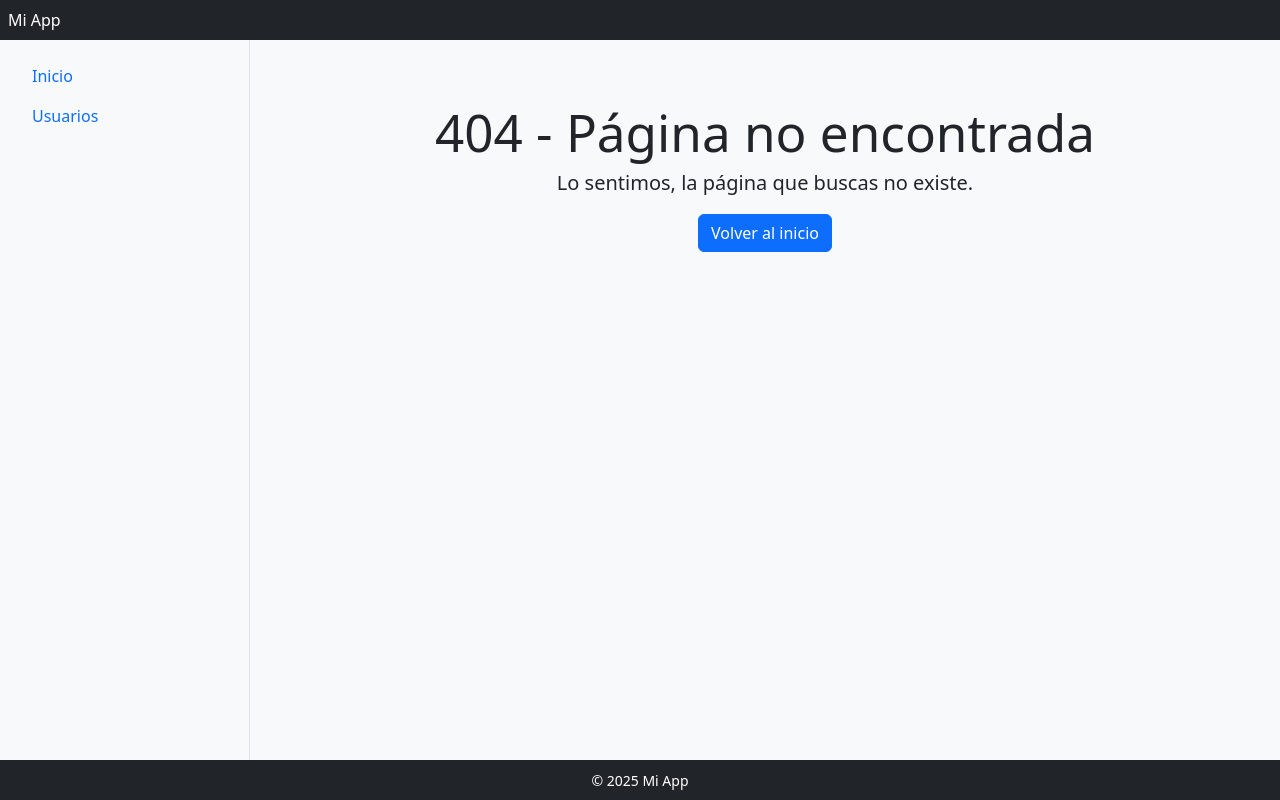
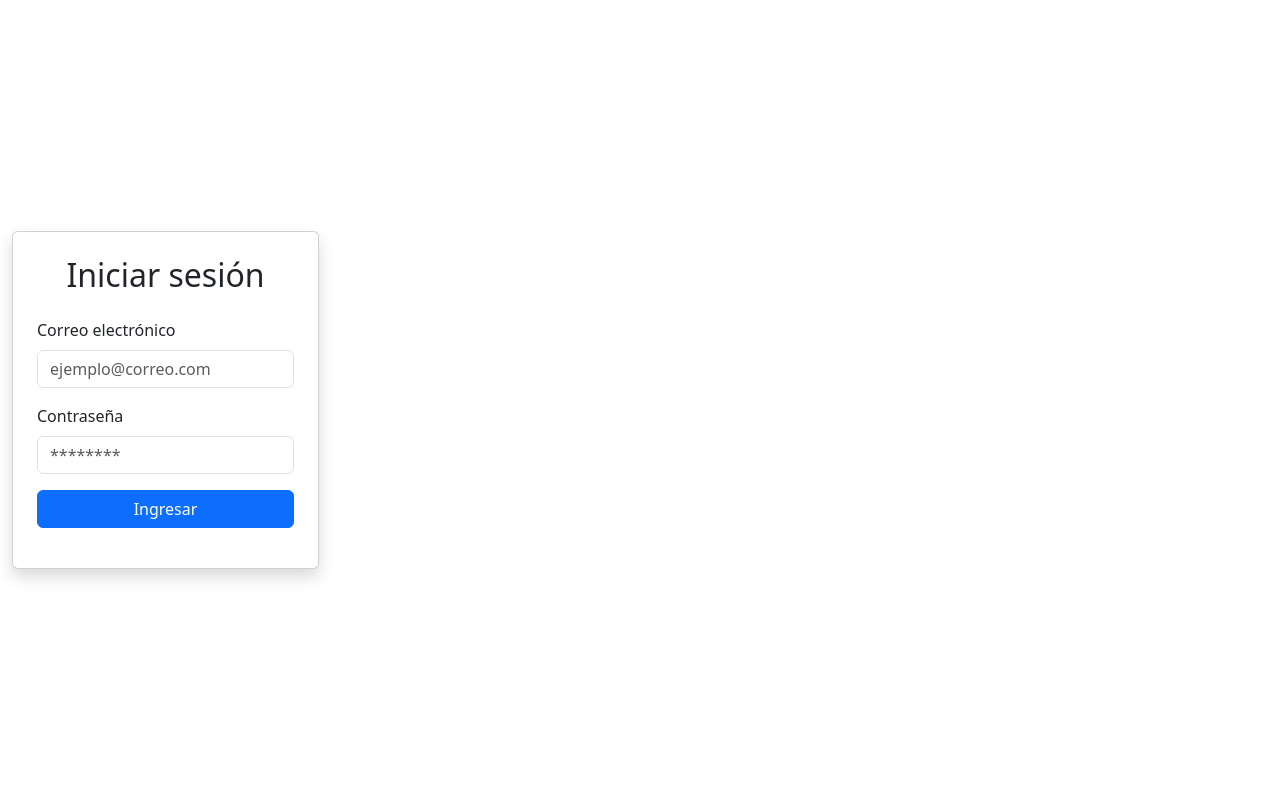
Before and after one commit to JavIgna/proyecto, a React (Vite) app: page /login in a window 1280 px wide. Before the commit this address had no page. Built offline with nearby package versions, Linux system fonts and the light colour scheme.

Commit message:
Finalizamos Auth con redux y Creamos Rutas

```diff
--- a/src/components/layout/Sidebar.jsx
+++ b/src/components/layout/Sidebar.jsx
@@ -7,7 +7,7 @@ export default function Sidebar() {
       style={{ width: "250px" }}>
       <ul className="nav flex-column">
         <li className="nav-item">
-          <Link className="nav-link" to="/">Inicio</Link>
+          <Link className="nav-link" to="/home">Inicio</Link>
         </li>
         <li className="nav-item">
           <Link className="nav-link" to="/usuarios">Usuarios</Link>
--- a/src/features/auth/thunks.js
+++ b/src/features/auth/thunks.js
@@ -1,8 +1,13 @@
 import { createAsyncThunk } from "@reduxjs/toolkit";
 import axios from "axios";
 
+// Idealmente las consultas a api ocultarlas con .env
+
 export const login = createAsyncThunk("auth/login", async (credenciales) => {
-  const respuesta = await axios.post("api/login", credenciales);
-  if (!respuesta.ok) throw new Error("Error al logear");
+  const respuesta = await axios.post(
+    "http://localhost:3000/api/login",
+    credenciales
+  );
+  if (respuesta.status !== 200) throw new Error("Error al logear");
   return await respuesta.data.token; // revisar como esta retornando el token desde el backend
 });
--- /dev/null
+++ b/src/pages/Login.jsx
@@ -0,0 +1,70 @@
+import { useDispatch, useSelector } from 'react-redux';
+import { useNavigate } from 'react-router-dom';
+import { useEffect, useState } from 'react';
+import { login } from '../features/auth';
+
+const LoginPage = () => {
+  const dispatch = useDispatch();
+  const navigate = useNavigate();
+  const { token, status, error } = useSelector(state => state.auth);
+
+  const [credenciales, setCredenciales] = useState({ correo: '', password: '' });
+
+  const handleSubmit = (e) => {
+    e.preventDefault();
+    dispatch(login(credenciales));
+  };
+
+  useEffect(() => {
+    if (token) navigate('/');
+  }, [token, navigate]);
+
+  return (
+    <div className="container d-flex justify-content-center align-items-center min-vh-100">
+      <div className="card shadow p-4" style={{ maxWidth: '400px', width: '100%' }}>
+        <h2 className="text-center mb-4">Iniciar sesión</h2>
+        <form onSubmit={handleSubmit}>
+          <div className="mb-3">
+            <label htmlFor="correo" className="form-label">Correo electrónico</label>
+            <input
+              id="correo"
+              type="email"
+              className="form-control"
+              placeholder="ejemplo@correo.com"
+              value={credenciales.correo}
+              onChange={(e) => setCredenciales({ ...credenciales, correo: e.target.value })}
+              required
+            />
+          </div>
+
+          <div className="mb-3">
+            <label htmlFor="password" className="form-label">Contraseña</label>
+            <input
+              id="password"
+              type="password"
+              className="form-control"
+              placeholder="********"
+              value={credenciales.password}
+              onChange={(e) => setCredenciales({ ...credenciales, password: e.target.value })}
+              required
+            />
+          </div>
+
+          <div className="d-grid mb-3">
+            <button type="submit" className="btn btn-primary" disabled={status === 'loading'}>
+              {status === 'loading' ? 'Cargando...' : 'Ingresar'}
+            </button>
+          </div>
+
+          {error && (
+            <div className="alert alert-danger" role="alert">
+              {error.message || 'Error al iniciar sesión'}
+            </div>
+          )}
+        </form>
+      </div>
+    </div>
+  );
+};
+
+export default LoginPage;
--- a/src/routes/AppRouter.jsx
+++ b/src/routes/AppRouter.jsx
@@ -4,19 +4,34 @@ import Inicio from "../pages/Inicio";
 import NotFound from "../pages/NotFound";
 import Usuarios from "../pages/Usuarios";
 import UsuarioFormPage from "../pages/UsuarioFormPage";
+import RedireccionLogin from "./RedireccionLogin";
+import LoginPage from "../pages/Login";
+import RutasPrivadas from "./RutasPrivadas";
 
 export const router = createBrowserRouter([
   {
     path: "/",
+    element: <RedireccionLogin /> // Redirigir segun autentificacións
+  },
+  {
+    path: "login",
+    element: <LoginPage />
+  },
+  {
+    element: <RutasPrivadas />,
+    children: [
+      {
+        path: "/",
         element: <Layout />,
         children: [
-      { index: true, element: <Inicio /> },
+          { path: "home", element: <Inicio /> },
           { path: "usuarios", element: <Usuarios /> },
           { path: "usuarios/nuevo", element: <UsuarioFormPage /> },
           { path: "usuarios/editar/:id", element: <UsuarioFormPage /> },
-      { path: "*", element: <NotFound /> }
+
         ],
       }
+    ]
+  },
+  { path: "*", element: <NotFound /> }
 ])
-
-// Modificar router para que renderice page de usuarios y corregir enrutamiento
--- /dev/null
+++ b/src/routes/RedireccionLogin.jsx
@@ -0,0 +1,9 @@
+import { Navigate } from "react-router-dom"
+import { useSelector } from "react-redux"
+
+const RedireccionLogin = () => {
+  const token = useSelector((estado) => estado.auth.token)
+  return <Navigate to={token ? '/usuarios' : '/login'} replace />
+}
+
+export default RedireccionLogin;
--- /dev/null
+++ b/src/routes/RutasPrivadas.jsx
@@ -0,0 +1,9 @@
+import { useSelector } from "react-redux";
+import { Navigate, Outlet } from "react-router-dom";
+
+const RutasPrivadas = () => {
+  const { token } = useSelector((estado) => estado.auth)
+  return token ? <Outlet /> : <Navigate to="/login" />
+}
+
+export default RutasPrivadas
--- a/src/utils/instanciaAxios.js
+++ b/src/utils/instanciaAxios.js
@@ -2,7 +2,7 @@ import axios from "axios";
 import { store } from "../app/store";
 
 const instanciaAxios = axios.create({
-  baseURL: "/api",
+  baseURL: "http://localhost:3000/api",
 });
 
 instanciaAxios.interceptors.request.use((config) => {
@@ -13,3 +13,7 @@ instanciaAxios.interceptors.request.use((config) => {
   }
   return config;
 });
+
+// Luego usamos la instancia de esta forma:
+
+// respuesta = await instanciaAxios.get("/usuarios")
```
Lines whose indentation alone changed are shown as unchanged.
